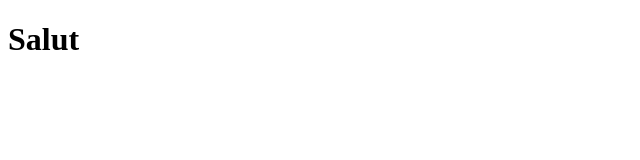
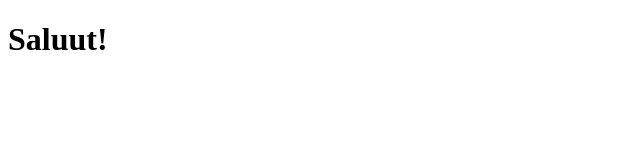
Before and after one commit to Madadrg/Tutorial, a plain HTML site: page index.html in a window 1280 px wide. Shown: the full height of the page, 0-640 px from the left. Drawn offline with Linux system fonts and the light colour scheme.

Commit message:
Update index.html

```diff
--- a/index.html
+++ b/index.html
@@ -6,6 +6,6 @@
     <title>Document</title>
 </head>
 <body>
-    <h1>Salut</h1>
+    <h1>Saluut!</h1>
 </body>
 </html>
```
